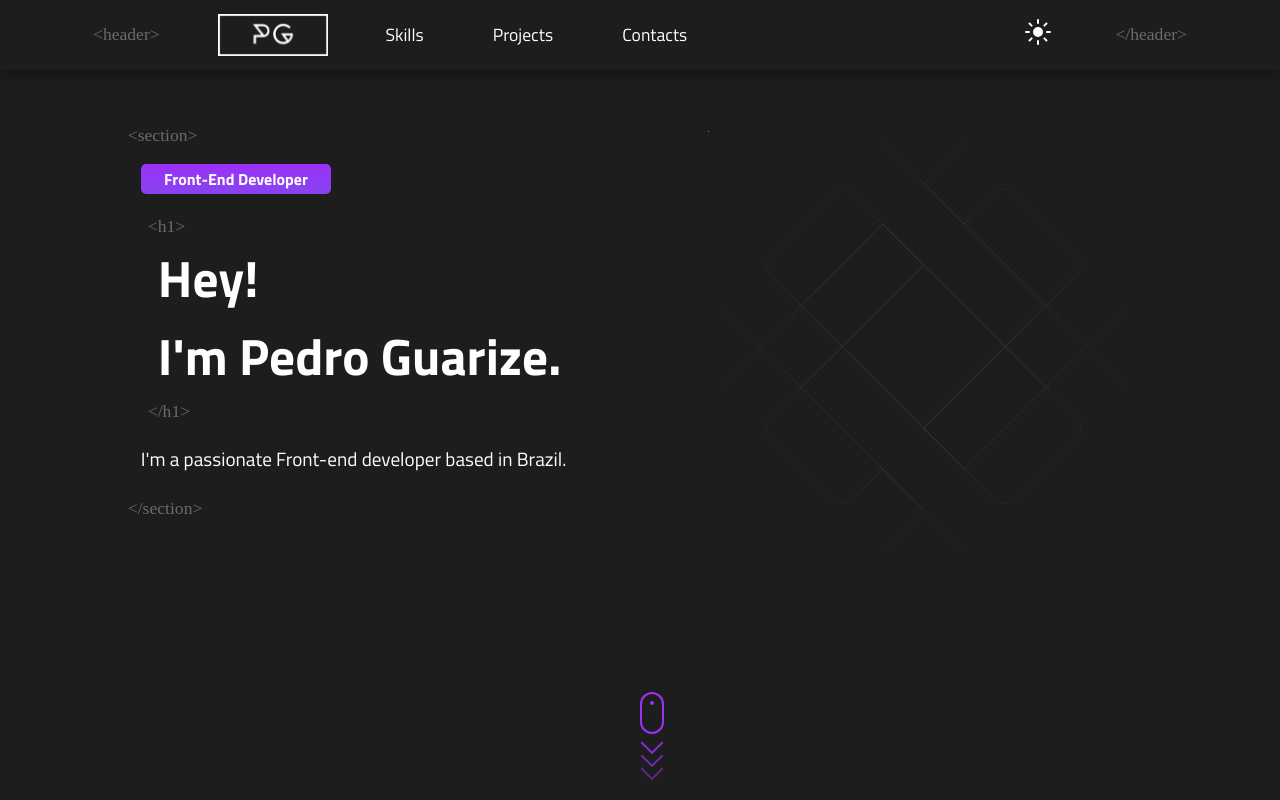
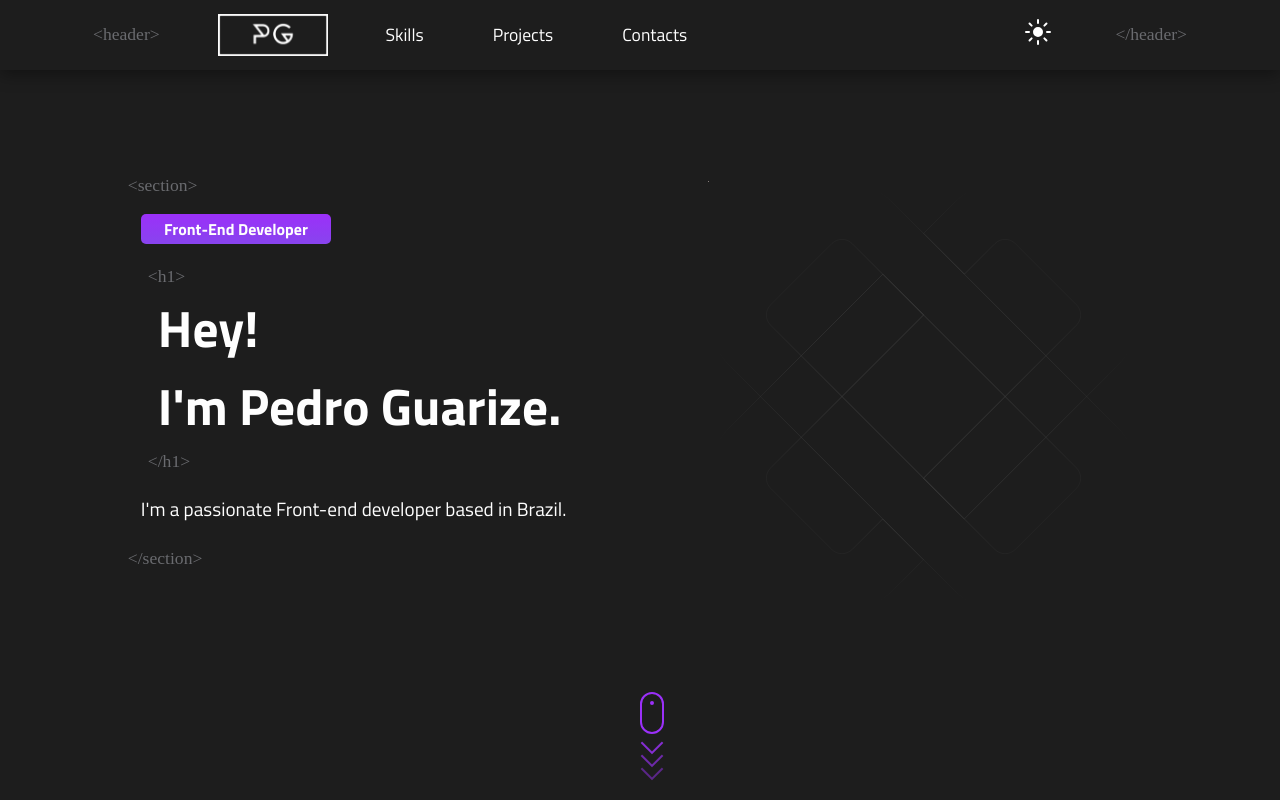
Before and after one commit to guarize/guarize-web-portfolio, a React (Create React App) app: page / in a window 1280 px wide. Shown: the top 800 px of the page. Built offline with nearby package versions, Linux system fonts and the light colour scheme; a web font is replaced by a local one.

Commit message:
[style] - hero svg positioning

```diff
--- a/src/styles/HeroSection.css
+++ b/src/styles/HeroSection.css
@@ -170,7 +170,7 @@
   }
 
   .home-container {
-    margin: 20px auto -30px auto;
+    margin: 70px auto -30px auto;
     width: 78%;
     height: 600px;
   }
@@ -222,11 +222,6 @@
     display: none;
   }
 
-  .bganimation {
-    position: absolute;
-    width: 300px;
-  }
-
   .home-container {
     margin: 40px auto 0 25px;
     width: 90%;
@@ -248,3 +243,12 @@
     font-size: 1.1rem;
   }
 }
+
+@media screen and (max-width: 850px) {
+  .bganimation {
+    flex: 1;
+    position: absolute;
+    margin-top: 180px;
+    width: 300px;
+  }
+}
```
